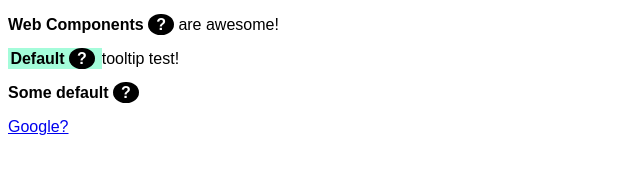
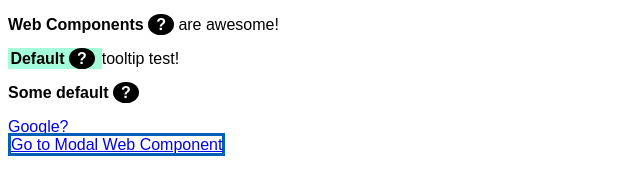
Before and after one commit to alok722/web-component-basics, a plain HTML site: page index.html in a window 1280 px wide. Shown: the whole page, without its empty margins (0-640 px from the left). Drawn offline with Linux system fonts and the light colour scheme; files whose address does not match are found by name.

Commit message:
code re-structured 🎸

```diff
--- a/index.html
+++ b/index.html
@@ -30,6 +30,8 @@
     </p>
     <p><uc-tooltip text="this is example of custom slot"></uc-tooltip></p>
     <a is="uc-confirm-link" href="https://google.com" target="_blank" rel="noopener noreferrer">Google?</a>
+    <br>
+    <a href="html/modal.html" style="border: #0060b9 3px solid;">Go to Modal Web Component</a>
 </body>
 
 </html>
```
Also changed, not shown: html/modal.html (renamed from modal.html), js/confirm-link.js (renamed from confirm-link.js), js/modal.js (renamed from modal.js), js/tooltip.js (renamed from tooltip.js), 1 other file.
